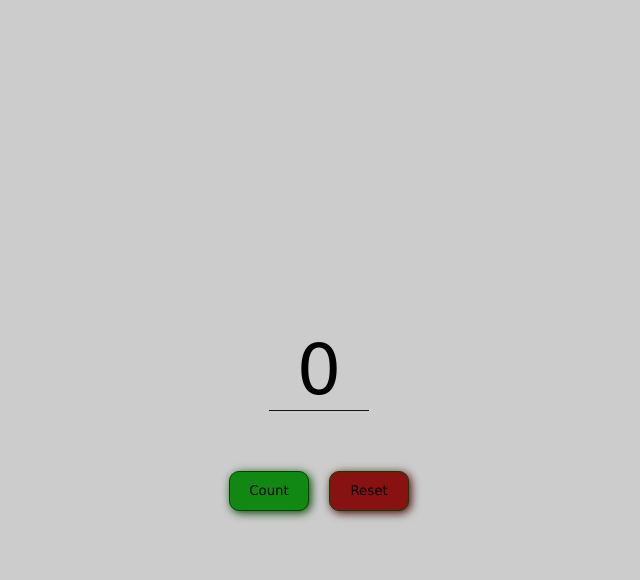
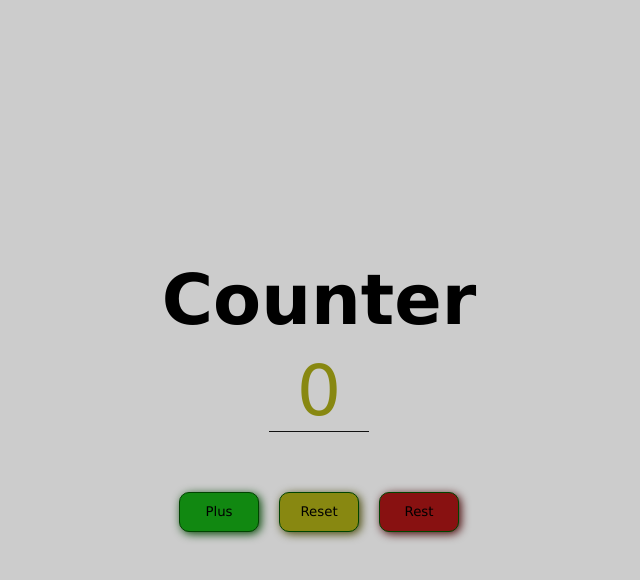
Before and after one commit to JuanPorta14/practicas, a plain HTML site: page project2-contador/index.html in a window 1280 px wide. Both pictures are taken after a click on the button "Reset". Shown: the whole page, without its empty margins (321-961 px from the left). Drawn offline with Linux system fonts and the light colour scheme.

Commit message:
contador segunda-version

```diff
--- a/project2-contador/index.html
+++ b/project2-contador/index.html
@@ -9,10 +9,16 @@
 </head>
 <body>
     <div class="container">
-        <div class="letra"><span class="count">0</span></div>
+        <h1>Counter</h1>
+        <div class="letra">
+
+            <span class="count">0</span>
+
+        </div>
         <div class="botones">
-            <button class="plus btns">Count</button>
+            <button class="plus btns">Plus</button>
             <button class="reset btns">Reset</button>
+            <button class="rest btns">Rest</button>
         </div>
 
 
--- a/project2-contador/script.js
+++ b/project2-contador/script.js
@@ -1,15 +1,34 @@
 const display = document.querySelector(".count");
 const plus = document.querySelector(".plus");
 const reset = document.querySelector(".reset");
+const rest = document.querySelector(".rest");
+const botones = document.querySelectorAll(".btns");
 
 let cuenta = 0;
+display.style.color = "#881";
+
 
 plus.addEventListener("click",() => {
     cuenta++;
     display.innerHTML = cuenta;
+    if (cuenta > 0){
+        display.style.color = "#181";
+    }else if (cuenta == 0){
+        display.style.color = "#881";
+    }
 });
 
 reset.addEventListener("click",() => {
     cuenta = 0;
     display.innerHTML = cuenta;
+    display.style.color = "#881"
 });
+rest.addEventListener("click",() => {
+    cuenta--;
+    display.innerHTML = cuenta;
+    if (cuenta < 0){
+        display.style.color = "#811";
+    }else if (cuenta == 0){
+        display.style.color = "#881";
+    }
+})
--- a/project2-contador/styles.css
+++ b/project2-contador/styles.css
@@ -9,20 +9,28 @@ body{
     font-family: Verdana, Geneva, Tahoma, sans-serif;
 }
 
+h1{
+    font-size: 70px;
+    margin: 0;
+}
 .container{
     display: flex;
     flex-direction: column;
+    align-items: center;
+    justify-content: center;
 }
 
 .letra{
     user-select: none;
-    margin: 50px;
+    margin: 10px 0 50px 0;
     border-bottom: 1px solid #111;
     width: 100px;
     height: 80px;
     display: flex;
+    flex-direction: column;
     justify-content: center;
     align-items: center;
+
 }
 
 .count{
@@ -61,11 +69,15 @@ body{
     background: #181;
     box-shadow: 2px 2px 10px #040;
 }
-.reset{
+.rest{
     background: #811;
     box-shadow: 2px 2px 10px #400;
 }
+.reset{
+    background: #881;
+    box-shadow: 2px 2px 10px #440;
 
+}
 @keyframes scalar {
     0%{
         transform: scale(1);
```
